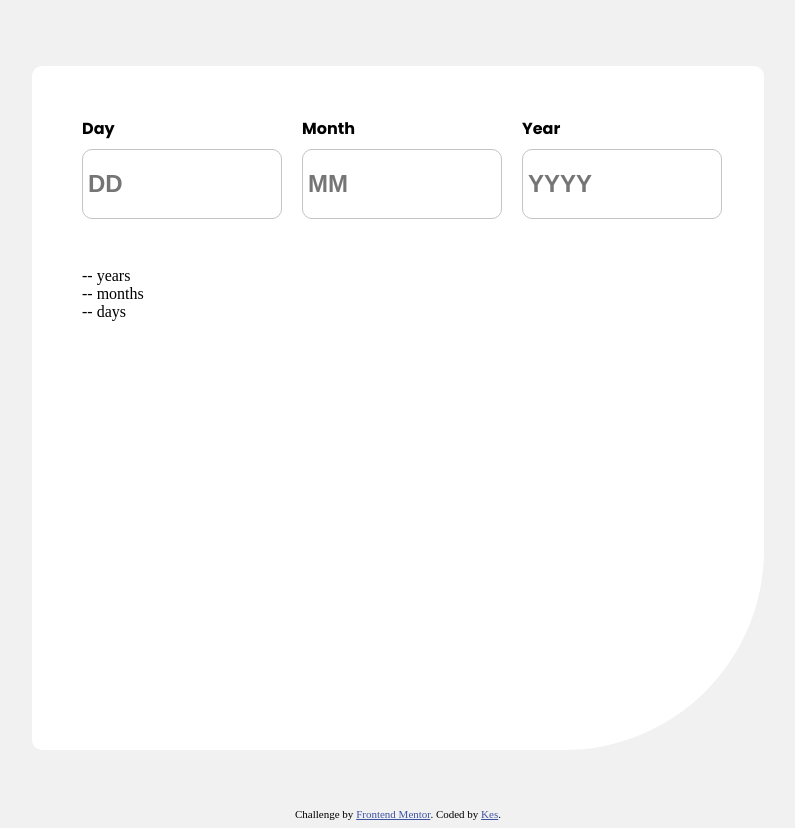
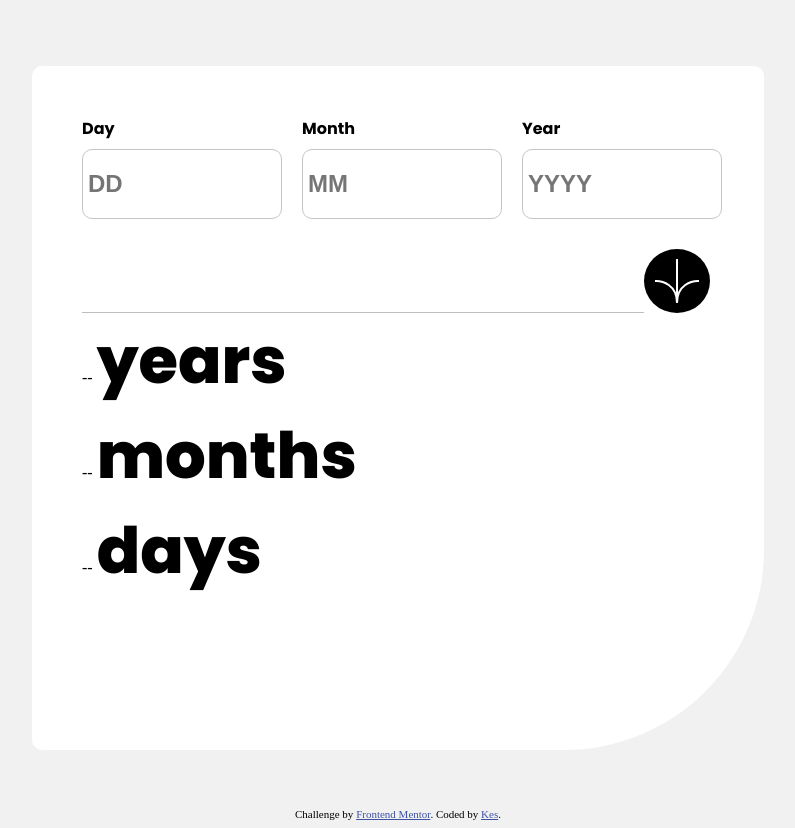
Before and after one commit to kes-crypto/AgeCalculator, a plain HTML site: page index.html in a window 1280 px wide. Shown: the whole page, without its empty margins (242-1037 px from the left). Drawn offline with Linux system fonts and the light colour scheme.

Commit message:
Outputs styled

```diff
--- a/index.html
+++ b/index.html
@@ -33,11 +33,11 @@
     <input type="text" id="year" placeholder="YYYY" maxlength="4">
   </div>
 </div>
-  <div class="image"> <img src="./assets/images/icon-arrow.svg" alt="" srcset=""></div>
+  <div class="image"> <div class="line"></div><img src="./assets/images/icon-arrow.svg" alt="arrow" srcset=""></div>
        <div class="display">
-      <div class="display-years">-- years</div>
-      <div class="display-months">-- months</div>
-      <div class="display-days">-- days</div>
+      <div class="display-years">-- <span>years</span></div>
+      <div class="display-months">-- <span>months</span></div>
+      <div class="display-days">-- <span>days</span></div>
     </div>
 </div>
 </main>
--- a/style.css
+++ b/style.css
@@ -6,6 +6,10 @@
   @font-face {
     font-family: Poppins-BoldItalic;
     src: url("./assets/fonts/Poppins-BoldItalic.ttf");
+  }
+  @font-face{
+    font-family: Poppins-ExtraBold;
+    src: url('./assets/fonts/Poppins-ExtraBold.ttf');
   }
 
 body{
@@ -46,3 +50,33 @@ main{
     margin-top: 8px;
     font-size: 1.5rem;
 }
+.image{
+  display: flex;
+  flex-direction: row;
+  margin-top: 30px;
+}
+.line {
+  border-bottom: 1px solid rgb(190, 190, 190);
+  width: 89%;
+
+}
+.image img{
+  margin-right: 0;
+  background-color: black;
+  border-radius: 50%;
+  padding: 10px;
+}
+.display{
+  display: flex;
+  flex-direction: column;
+
+}
+span{
+  font-family: Poppins-ExtraBold;
+  width: 30%;
+  border: none;
+  text-align: center;
+  font-size: 4rem;
+  background-color: white;
+  margin-right: 20px;;
+}
```
Also changed, not shown: 1 other file.
